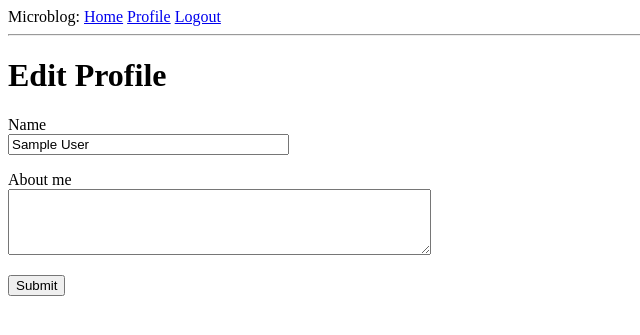
After one commit to vladislavkn/microblog, a Flask app: page /edit_profile in a window 1280 px wide. The commit adds this page. Shown: the top 335 px of the page, without its empty margins (0-640 px from the left). Run offline with Flask 2, Linux system fonts and the light colour scheme; the visitor is signed in with stand-in values (Sample User, id 1); data comes from the database, SQL or seed files in the repository.

Commit message:
add edit-profile page

```diff
--- a/app/forms.py
+++ b/app/forms.py
@@ -1,6 +1,6 @@
 from flask_wtf import FlaskForm
-from wtforms import StringField, PasswordField, BooleanField, SubmitField
-from wtforms.validators import ValidationError, DataRequired, Email, EqualTo
+from wtforms import StringField, PasswordField, BooleanField, SubmitField, TextAreaField
+from wtforms.validators import ValidationError, DataRequired, Email, EqualTo, Length
 from app.models import User
 
 class LoginForm(FlaskForm):
@@ -26,3 +26,8 @@ class RegistrationForm(FlaskForm):
         user = User.query.filter_by(email=email.data).first()
         if user is not None:
             raise ValidationError('Please use a different email address.')
+
+class EditProfileForm(FlaskForm):
+    name = StringField('Name', validators=[DataRequired()])
+    about_me = TextAreaField('About me', validators=[Length(min=0, max=192)])
+    submit = SubmitField('Submit')
--- a/app/routes.py
+++ b/app/routes.py
@@ -4,7 +4,7 @@ from flask_login import current_user, login_user, logout_user, login_required
 from app.models import User
 from werkzeug.urls import url_parse
 from datetime import datetime
-from .forms import LoginForm, RegistrationForm
+from .forms import LoginForm, RegistrationForm, EditProfileForm
 
 @app.before_request
 def before_request():
@@ -66,3 +66,18 @@ def user(name):
         {'author': user, 'body': 'Test post #2'}
     ]
     return render_template('pages/user.html', user=user, posts=posts)
+
+@app.route('/edit_profile', methods=['GET', 'POST'])
+@login_required
+def edit_profile():
+    form = EditProfileForm()
+    if form.validate_on_submit():
+        current_user.name = form.name.data
+        current_user.about_me = form.about_me.data
+        db.session.commit()
+        flash('Your changes have been saved.')
+        return redirect(url_for('user', name=current_user.name))
+    elif request.method == 'GET':
+        form.name.data = current_user.name
+        form.about_me.data = current_user.about_me
+    return render_template('pages/edit_profile.html', form=form)
--- /dev/null
+++ b/app/templates/pages/edit_profile.html
@@ -0,0 +1,27 @@
+{% extends "layouts/base.html" %}
+
+{% block title %}
+  Edit: {{ current_user.name }}
+{% endblock title %}
+
+{% block content %}
+    <h1>Edit Profile</h1>
+    <form method="post">
+        {{ form.hidden_tag() }}
+        <p>
+            {{ form.name.label }}<br>
+            {{ form.name(size=32) }}<br>
+            {% for error in form.name.errors %}
+            <span style="color: red;"> - {{ error }}</span>
+            {% endfor %}
+        </p>
+        <p>
+            {{ form.about_me.label }}<br>
+            {{ form.about_me(cols=50, rows=4) }}<br>
+            {% for error in form.about_me.errors %}
+            <span style="color: red;"> - {{ error }}</span>
+            {% endfor %}
+        </p>
+        <p>{{ form.submit() }}</p>
+    </form>
+{% endblock %}
--- a/app/templates/pages/user.html
+++ b/app/templates/pages/user.html
@@ -15,6 +15,9 @@
             </td>
         </tr>
     </table>
+    {% if user == current_user %}
+      <p><a href="{{ url_for('edit_profile') }}">Edit your profile</a></p>
+    {% endif %}
     <hr>
     {% for post in posts %}
       {% include 'includes/_post.html' %}
```
